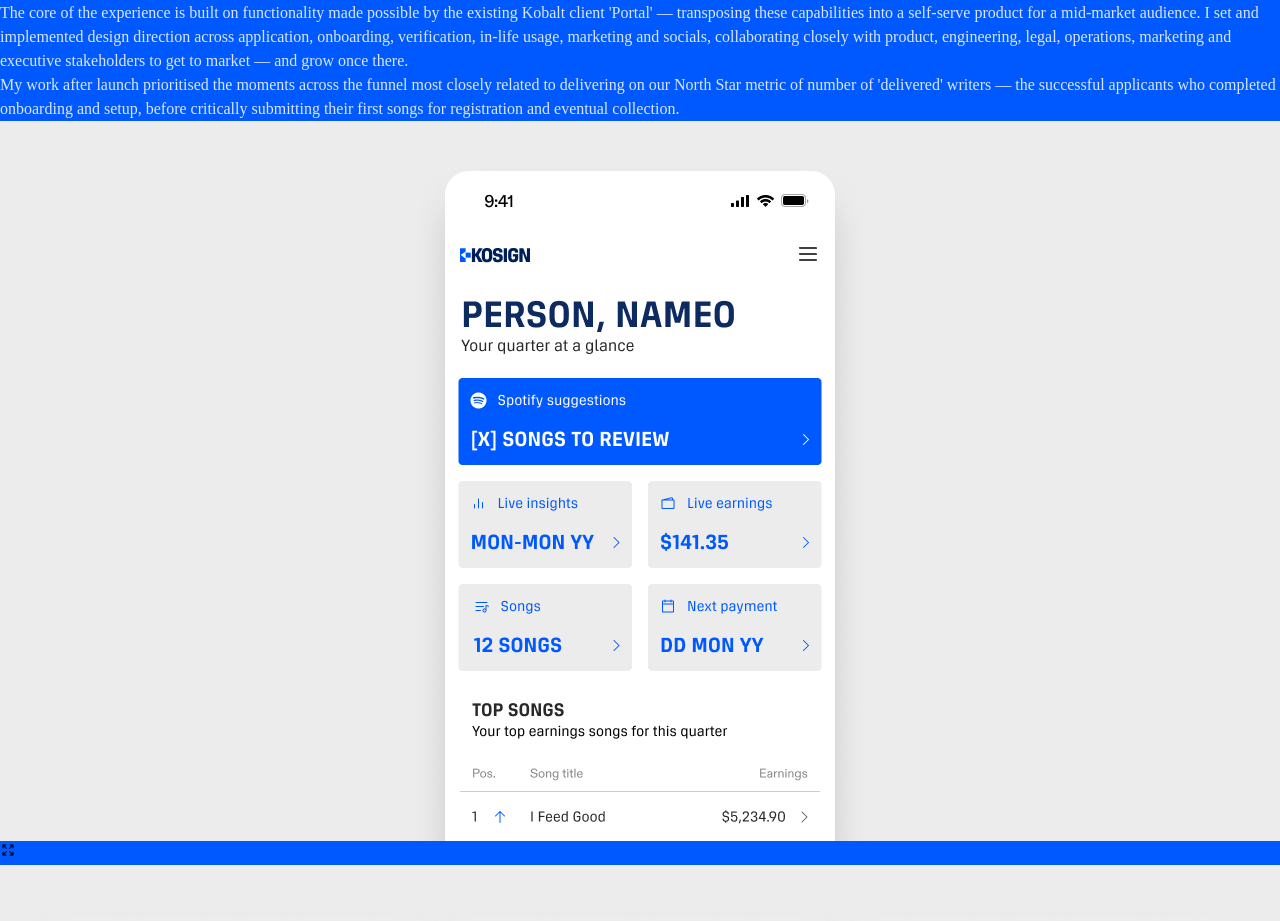
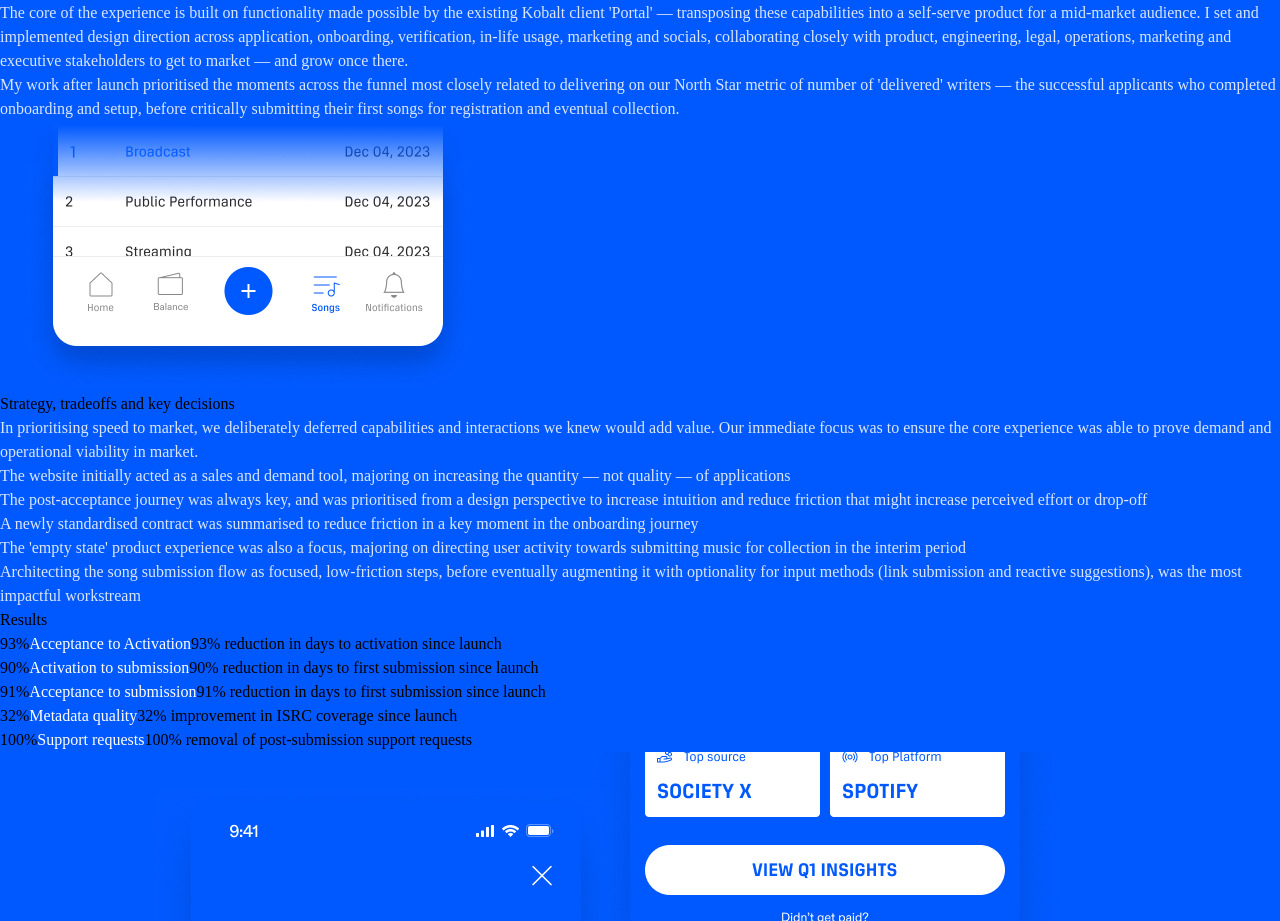
Before and after one commit to littlemench/Alex-Menczykowski-2026, a React (Vite) app in the folder client/: page /work/kosign in a window 1280 px wide. Shown: the part 3386-4307 px from the top of the page. Built offline with nearby package versions, Linux system fonts and the light colour scheme.

Commit message:
KOSIGN page: try the Submit screen as the main image in place of the middle carousel
Co-Authored-By: Claude Opus 5.5 <noreply@anthropic.com>
Claude-Session: https://claude.ai/code/session_01SigVhrdLRtGrdgmbfa9Dr4

```diff
--- a/client/src/pages/project/Kosign.tsx
+++ b/client/src/pages/project/Kosign.tsx
@@ -36,8 +36,14 @@ export default function KosignProject() {
             {sections.myRole.map((p, i) => <p key={i}>{p}</p>)}
           </section>
 
-          {/* Carousel */}
-          <ProjectCarousel slides={carousel2Slides} />
+          {/* Main preview: the Submit screen (replaces the middle carousel for now; carousel2Slides kept for easy revert) */}
+          <div className="content-width">
+            <img
+              src="/Kosign-Submit.png"
+              alt="KOSIGN app: songs list with the Submit button in the tab bar"
+              className="w-full h-auto"
+            />
+          </div>
 
           {/* Strategy */}
           <section className="space-y-6 content-width">
```
Also changed, not shown: client/public/Kosign-Submit.png (added).
